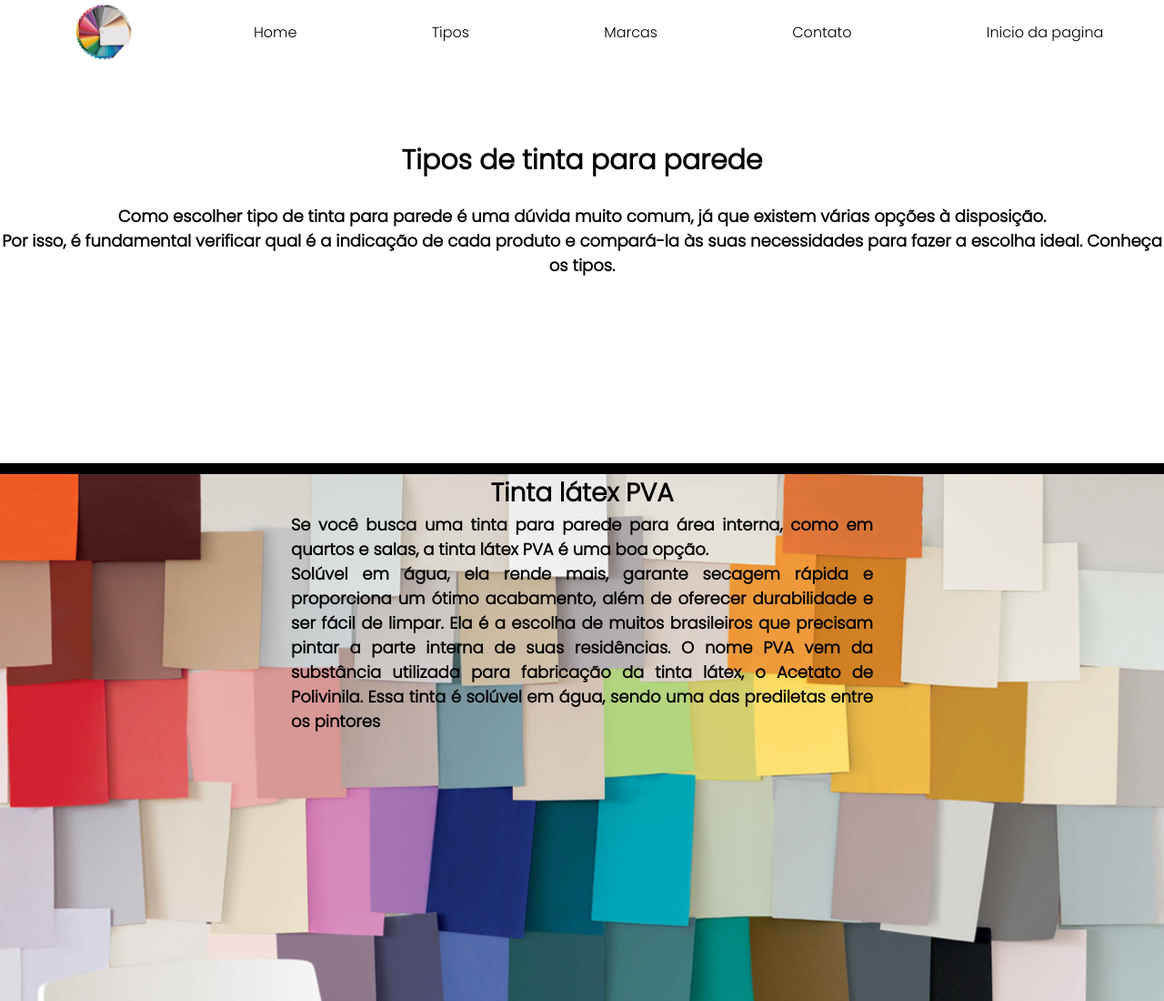
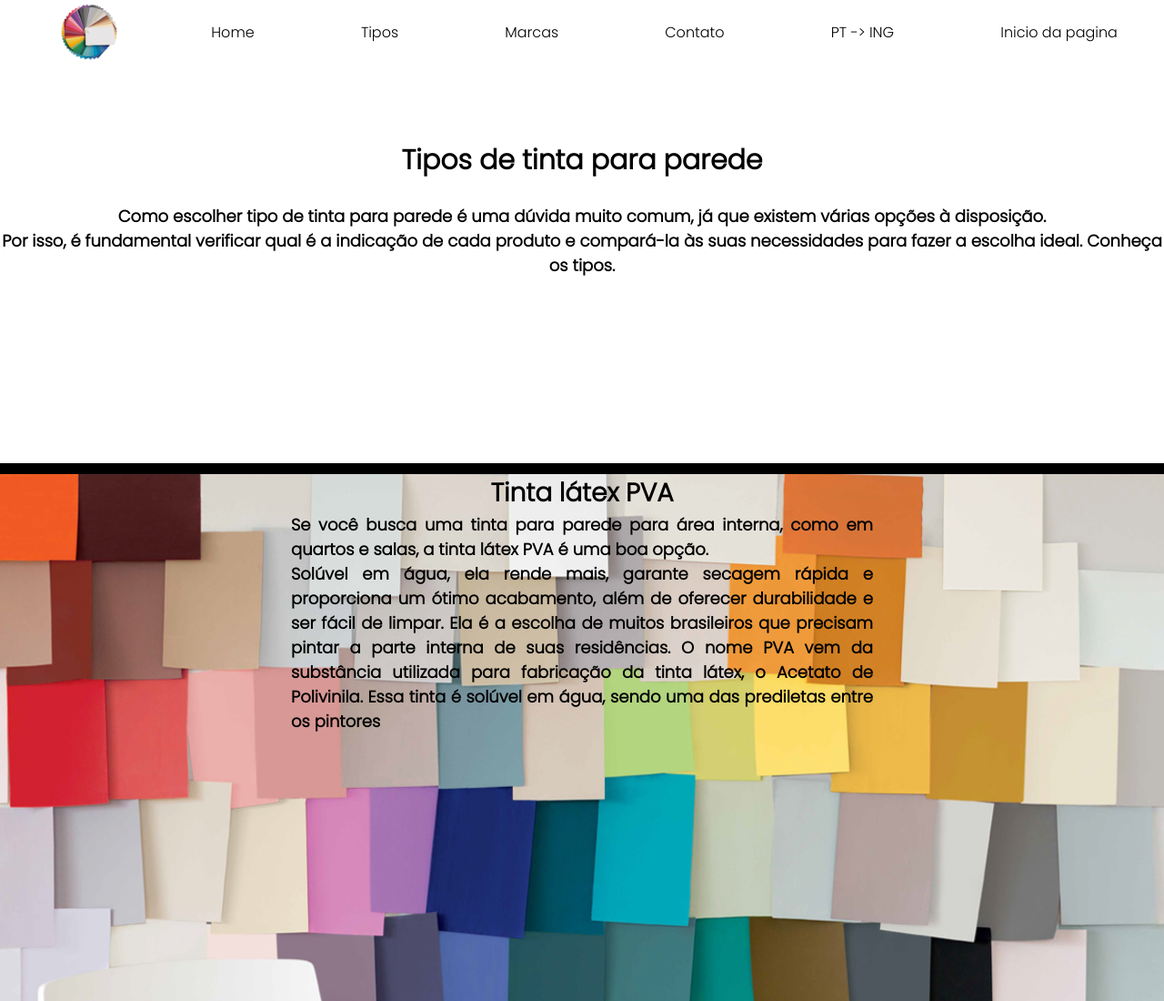
Before and after one commit to Eduardo-PMG/site_tinta, a plain HTML site: page tipos.html in a window 1280 px wide. Shown: the top 1100 px of the page at 91% size. Drawn offline with Linux system fonts and the light colour scheme.

Commit message:
Update tipos.html

```diff
--- a/tipos.html
+++ b/tipos.html
@@ -72,6 +72,7 @@
 						<a href="tipos.html">Tipos</a>
 						<a href="marcas.html">Marcas</a>
 						<a href="contato.html">Contato</a>
+						<a href="types.html">PT -> ING</a>
 						<a href="#">Inicio da pagina</a>
 					</nav>
 					<h3 id="tipos">Tipos de tinta para parede</h3>
```
